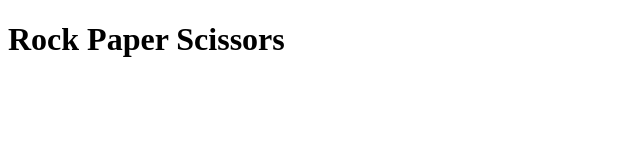
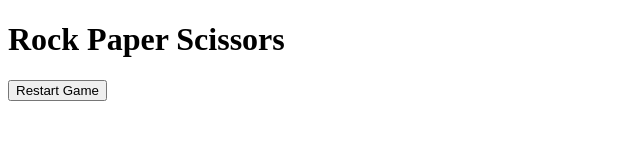
Before and after one commit to Cma-B/rps_javascript_cypress, a website: page src/index.html in a window 1280 px wide. Shown: the whole page, without its empty margins (0-640 px from the left). Drawn offline with Linux system fonts and the light colour scheme.

Commit message:
adds the new test for the restart game button, creates new file for styling and adds button to th eindex.html file

```diff
--- a/src/index.html
+++ b/src/index.html
@@ -11,6 +11,7 @@
   <div class="container">
       <header class="hearder">
         <h1 id="title">Rock Paper Scissors</h1>
+        <button id="restart" class="restart-btn">Restart Game</button>
       </header>
   </div>
 
```
Also changed, not shown: cypress/integration/userCanPlayRPS.feature.js (+1 -0 lines), src/assets/css/style.css (added).
